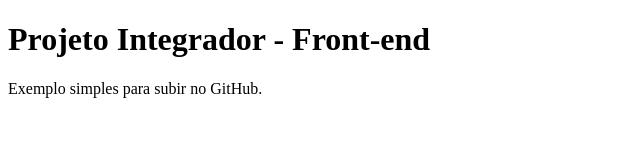
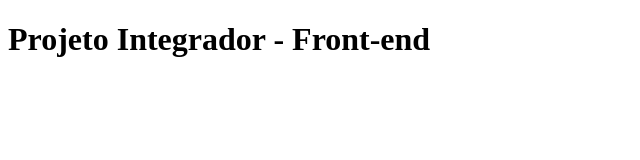
Before and after one commit to jeancarloscoletto/Projeto-Integrador, a plain HTML site: page index.html in a window 1280 px wide. Shown: the whole page, without its empty margins (0-640 px from the left). Drawn offline with Linux system fonts and the light colour scheme.

Commit message:
Remove example paragraph from index.html

```diff
--- a/index.html
+++ b/index.html
@@ -4,6 +4,6 @@
 <head><meta charset="utf-8"><title>Projeto Integrador</title></head>
 <body>
 <h1>Projeto Integrador - Front-end</h1>
-<p>Exemplo simples para subir no GitHub.</p>
+
 </body>
 </html>
```
